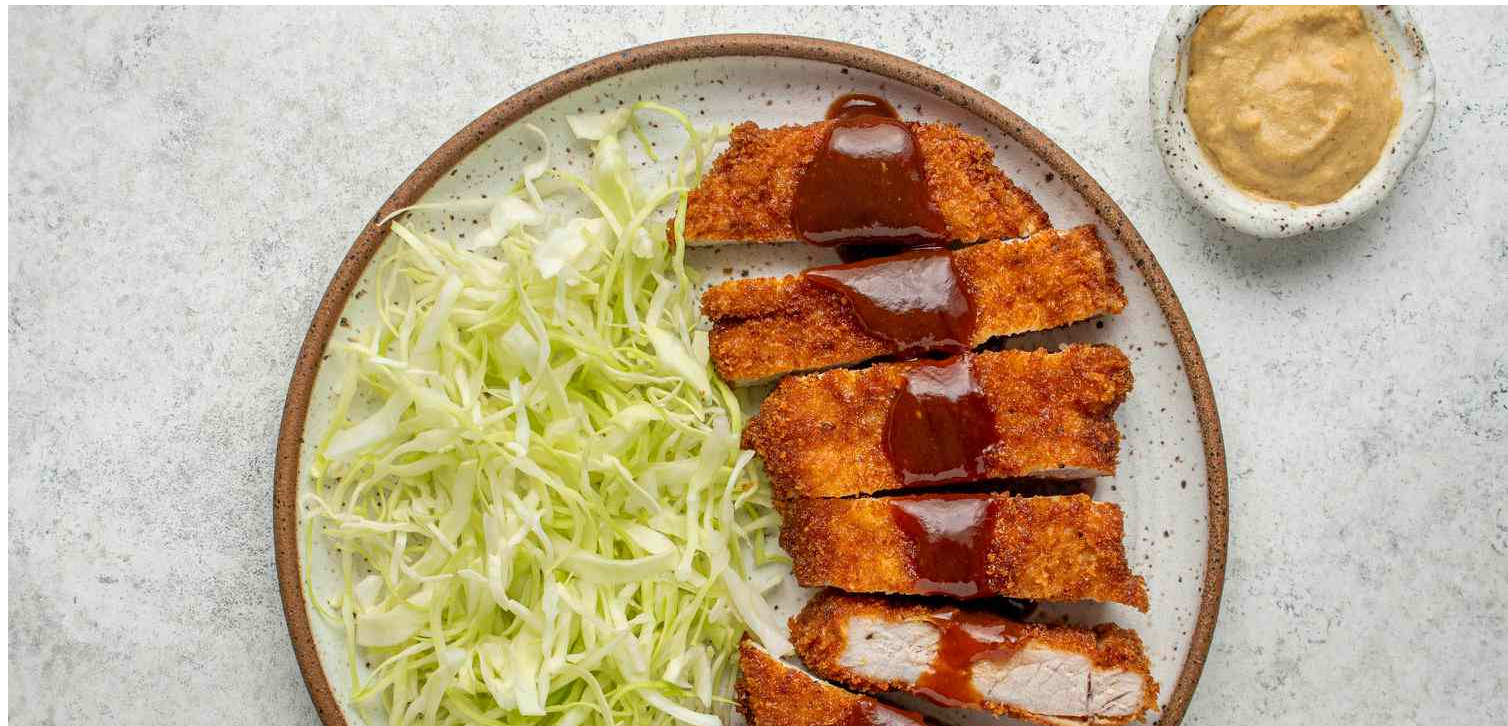
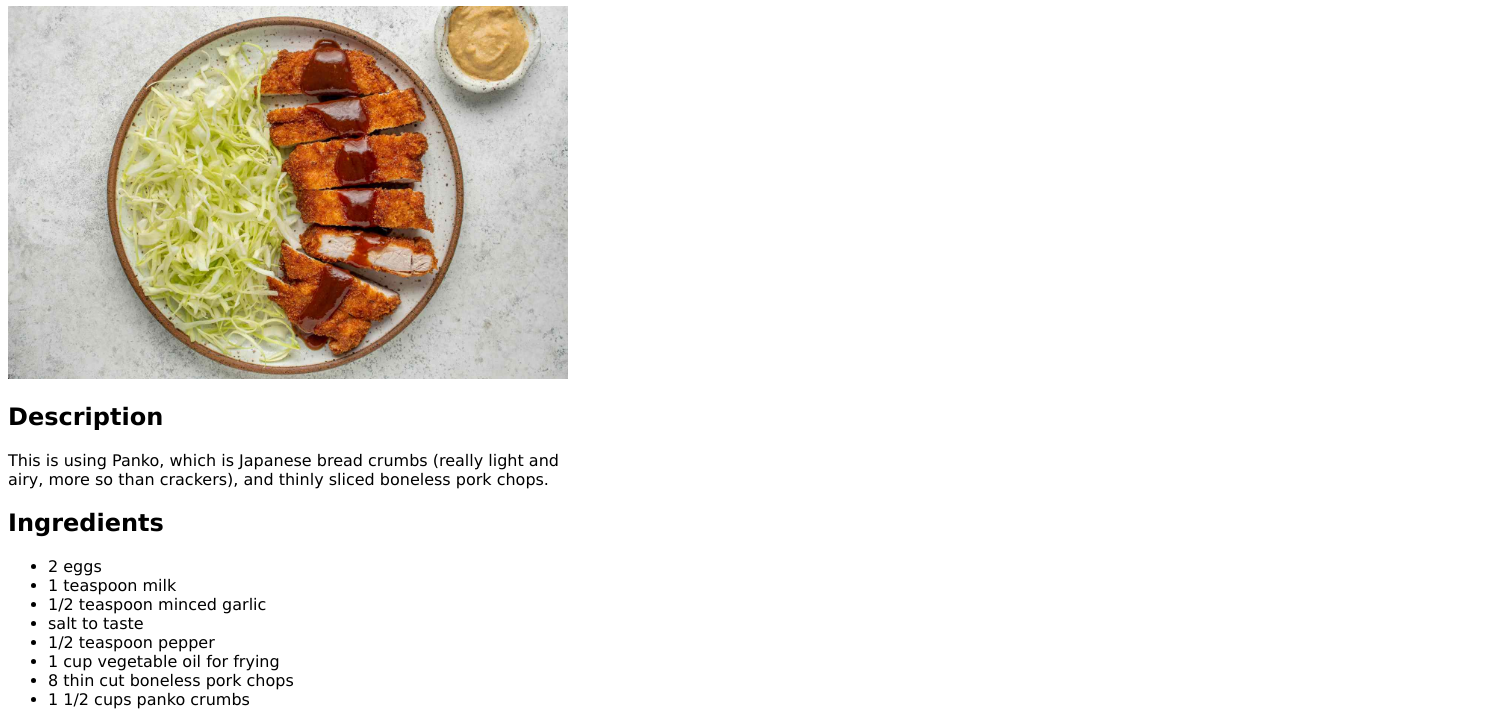
Before and after one commit to kacpersiedlarczyk/odin-recipes, a plain HTML site: page recipes/tonkatsu.html in a window 1280 px wide. Shown: the part 75-801 px from the top of the page, 1508 px wide, since content can reach past the window. Drawn offline with Linux system fonts and the light colour scheme.

Commit message:
Add style

```diff
--- a/recipes/tonkatsu.html
+++ b/recipes/tonkatsu.html
@@ -3,11 +3,13 @@
 <head>
     <meta charset="UTF-8">
     <meta name="viewport" content="width=device-width, initial-scale=1.0">
-    <title>Document</title>
+    <title>Tonkatsu</title>
+    <link rel="stylesheet" href="../style.css">
 </head>
 <body>
+    <div class="recipe-containter">
         <h1>Onigiri</h1>
-    <img src="./images/tonkatsu.jpg" alt="tonkatsu">
+        <img class="recipe-image" src="./images/tonkatsu.jpg" alt="tonkatsu">
 
         <div>
             <h2>Description</h2>
@@ -36,5 +38,6 @@
                 <li>When the oil is very hot, place pork chops into the pan, and fry for about 5 minutes on each side, until golden brown.</li>
             </ol>
         </div>
+    </div>
 </body>
 </html>
--- /dev/null
+++ b/style.css
@@ -0,0 +1,11 @@
+body {
+    font-family: Verdana, Geneva, Tahoma, sans-serif;
+}
+
+.recipe-image {
+    max-width: 100%;
+}
+
+.recipe-containter {
+    max-width: 35rem;
+}
```
Also changed, not shown: index.html (+7 -3 lines), recipes/onigiri.html (+5 -2 lines). Lines whose indentation alone changed are shown as unchanged.
